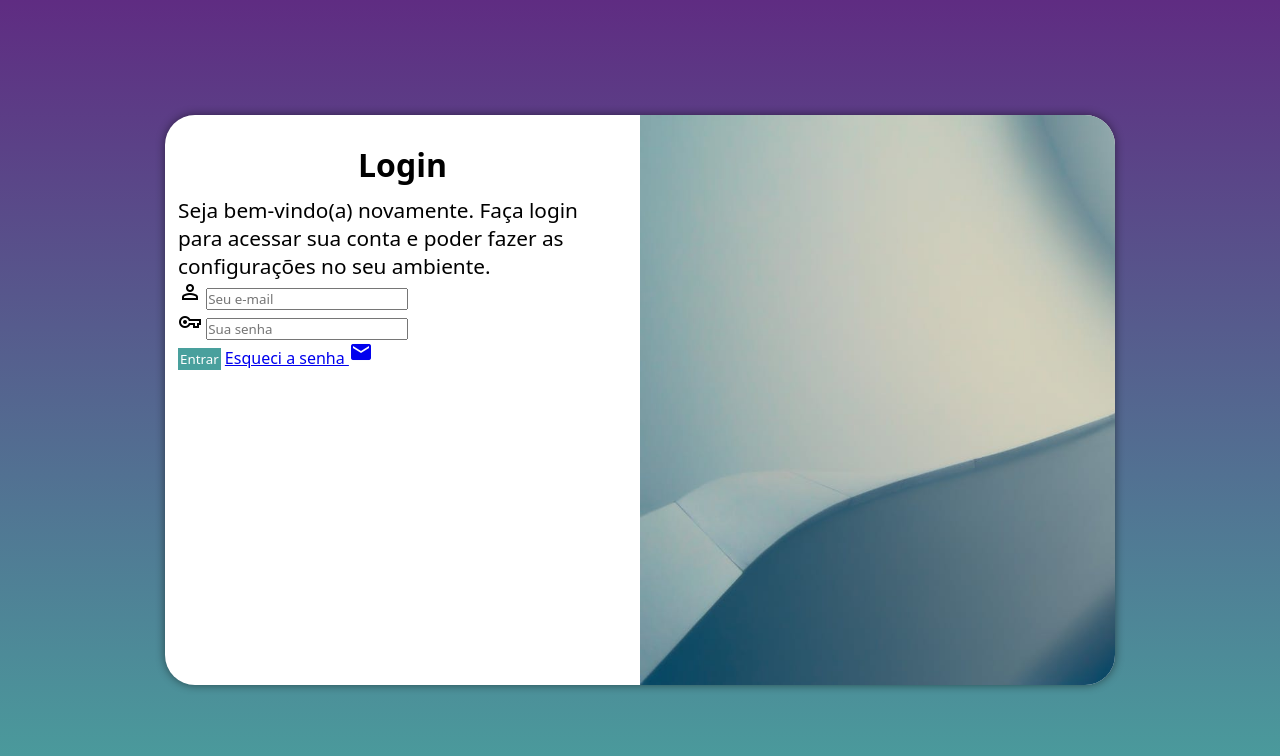
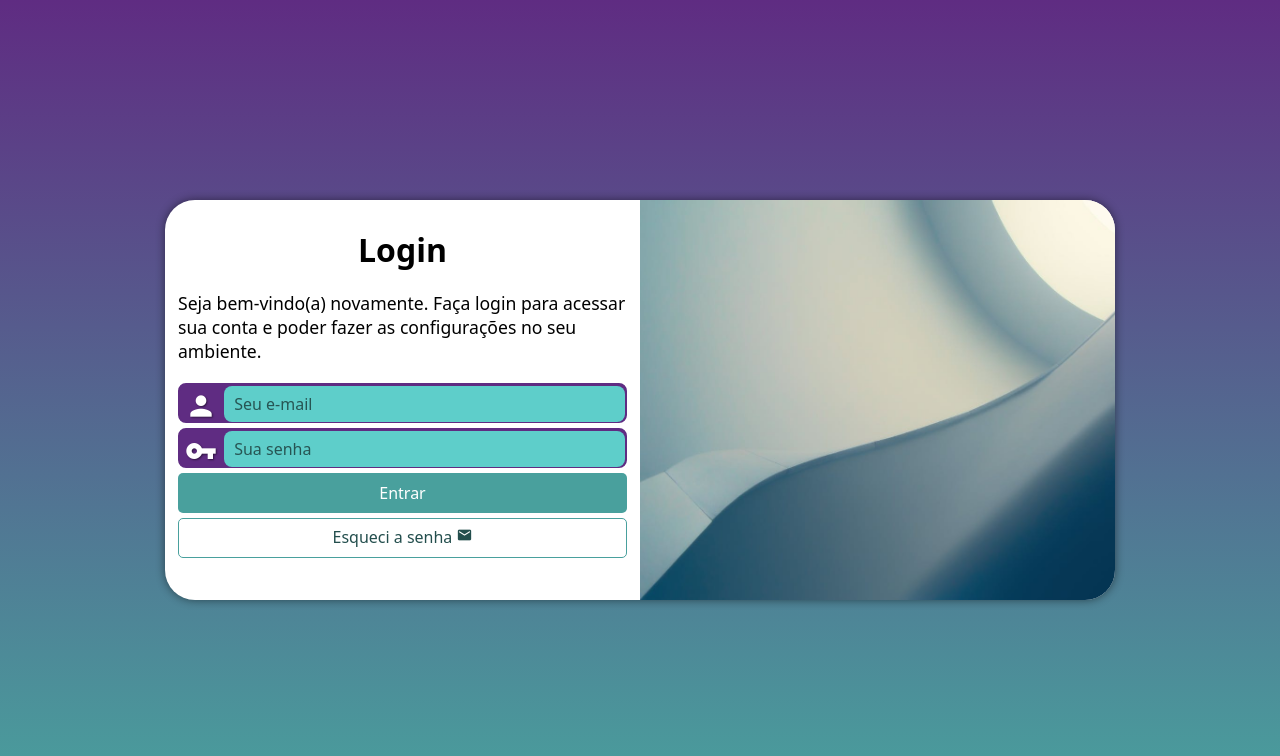
Before and after one commit to PedroHDenny/projeto-login, a plain HTML site: page index.html in a window 1280 px wide. Drawn offline with nearby package versions, Linux system fonts and the light colour scheme.

Commit message:
finalizado

```diff
--- a/estilos/media-query.css
+++ b/estilos/media-query.css
@@ -8,6 +8,7 @@
 
     section#login{
         width: 80vw;
+        height: 320px;
     }
 
     section#login>div#imagem{
@@ -19,6 +20,10 @@
         float: right;
         width: 70%;
     }
+
+    div>p{
+        margin-bottom: 10px;
+    }
 }
 
 @media screen and (min-width:992px) {
@@ -29,6 +34,7 @@
 
     section#login{
         width: 950px;
+        height: 400px;
     }
 
     section#login>div#imagem{
@@ -47,6 +53,7 @@
     }
 
     div>p{
-        font-size: 1.3em;
+        font-size: 1.1em;
+        margin: 20px 0px;
     }
 }
--- a/estilos/style.css
+++ b/estilos/style.css
@@ -28,7 +28,6 @@ main{
 section{
     top: 50%;
     left: 50%;
-    transform: translate(-50%, -50%);
     overflow: hidden;
     position: absolute;
     width: 300px;
@@ -36,6 +35,7 @@ section{
     height: 570px;
     border-radius: 30px;
     box-shadow: 0px 0px 10px rgba(0, 0, 0, 0.486);
+    transform: translate(-50%, -50%);
 }
 
 section#login{
@@ -60,19 +60,88 @@ div>p{
     font-size: 0.9em
 }
 
+form>div.campo{
+    background-color: #5f2c82;
+    border: 2px solid #5f2c82;
+    width: 100%;
+    display: block;
+    height: 40px;
+    border-radius: 8px;
+    margin: 5px 0px;
+}
+
 div#formulario{
     padding: 13px;
     display: block;
 }
 
+div.campo>span{
+    color: white;
+    text-shadow: 1px 1px 2px rgba(0, 0, 0, 0.493);
+    font-size: 2em;
+    width: 40px;
+    padding: 5px;
+}
 
-input#entrar , #esqueci{
-    border: solid  2px #49a09d;
+div.campo>input{
+    background-color: #5ececa;
+    font-size: 1em;
+    height: 100%;
+    border: none;
+    border-radius: 8px;
+    width: calc(100% - 44.36px);
+    transform: translateY(-12px);
 }
-input#entrar{
-    background-color: #49a09d;
-    color: white;
+
+div.campo>input:focus-within{
+    background-color: white;
 }
+
+div.campo>::placeholder{
+    text-indent: 10px;
+    color: rgba(0, 0, 0, 0.589);
+}
+
 input#esqueci{
     color: #285a58;
 }
+
+
+form > input[type=submit]{
+    display: block;
+    font-size: 1em;
+    width: 100%;
+    height: 40px;
+    border-radius: 5px;
+    cursor: pointer;
+    background-color: #49a09d;
+    color: white;
+    border: none;
+}
+
+form > input[type=submit]:hover{
+    background-color: #285a58;
+}
+
+form>a.botao{
+    display: block;
+    text-align: center;
+    font-size: 1em;
+    width: 100%;
+    height: 40px;
+    padding-top: 7px;
+    margin-top: 5px;
+    background-color: white;
+    border-radius: 5px;
+    text-decoration: none;
+    border: 1px solid #49a09d;
+    color: #234e4d;
+}
+
+form>a.botao>span{
+    font-size: 1em;
+}
+
+form>a.botao:hover{
+    background-color: #5ececa;
+}
--- a/index.html
+++ b/index.html
@@ -20,21 +20,21 @@
                 <p>Seja bem-vindo(a) novamente. Faça login para acessar sua conta e poder fazer as configurações no seu ambiente.</p>
                 <form action="login.php" method="post">
                     <div class="campo">
-                        <span class="material-symbols-outlined">
+                        <span class="material-icons">
                             person
                         </span>
                         <input type="email" name="email" id="iemail" required autocomplete="off" placeholder="Seu e-mail">
                         <label for="iemail"></label>
                     </div>
                     <div class="campo">
-                        <span class="material-symbols-outlined">
+                        <span class="material-icons">
                             vpn_key
                         </span>
                         <input type="password" name="senha" id="isenha" required minlength="8"     maxlength="20" placeholder="Sua senha" >
                         <label for="isenha"></label>
                     </div>
                     <input id="entrar" type="submit" value="Entrar">
-                    <a href="esqueci.html">Esqueci a senha <span class="material-icons">
+                    <a href="esqueci.html" class="botao">Esqueci a senha <span class="material-icons">
                         email
                         </span></a>
                 </form>
```
